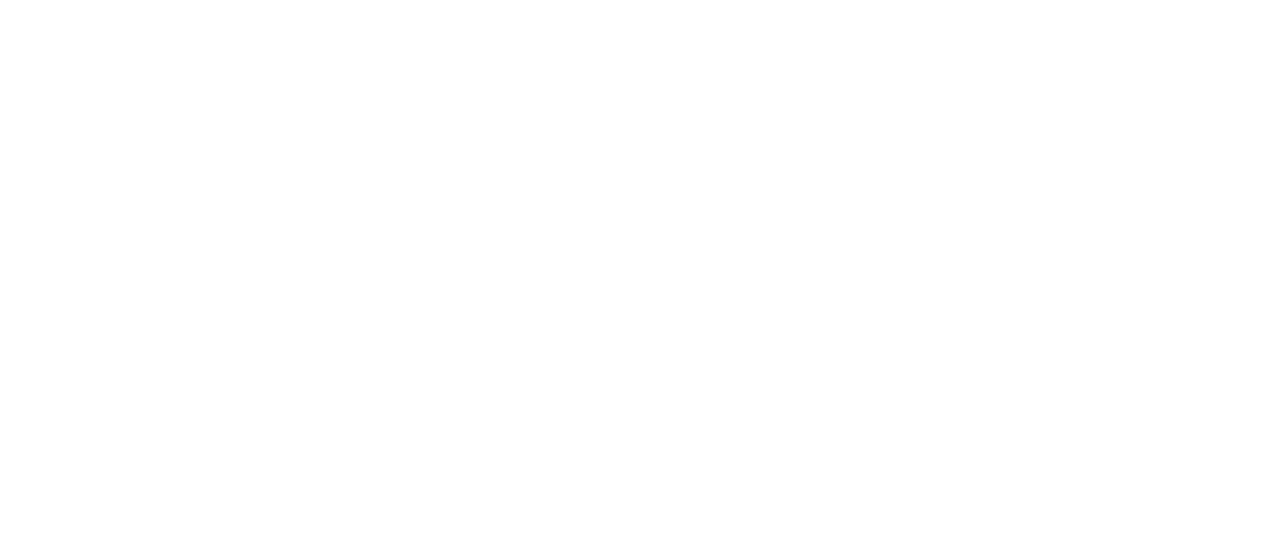
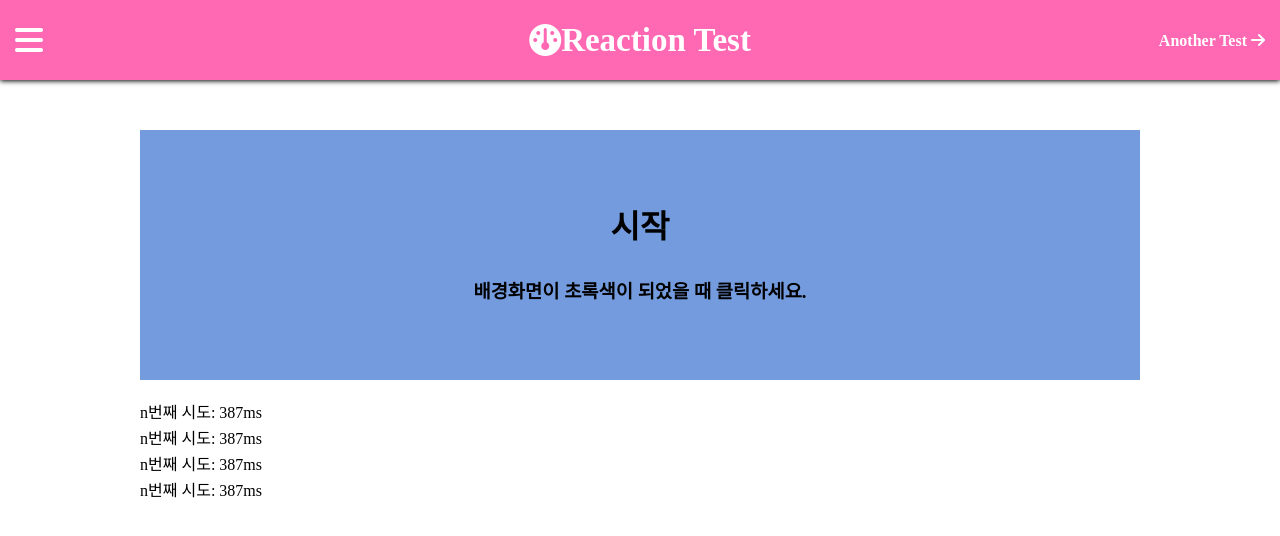
Before and after one commit to JUSTDOIT-11/reaction-rate-test, a plain HTML site: page index.html in a window 1280 px wide. Drawn offline with Linux system fonts and the light colour scheme.

Commit message:
reaction-test-clone-day1

```diff
--- /dev/null
+++ b/CSS/reset.css
@@ -0,0 +1,127 @@
+html,
+body,
+div,
+span,
+applet,
+object,
+iframe,
+p,
+blockquote,
+pre,
+a,
+abbr,
+acronym,
+address,
+big,
+cite,
+code,
+del,
+dfn,
+em,
+img,
+ins,
+kbd,
+q,
+s,
+samp,
+small,
+strike,
+strong,
+sub,
+sup,
+tt,
+var,
+b,
+u,
+i,
+center,
+dl,
+dt,
+dd,
+ol,
+ul,
+li,
+fieldset,
+form,
+label,
+legend,
+table,
+caption,
+tbody,
+tfoot,
+thead,
+tr,
+th,
+td,
+article,
+aside,
+canvas,
+details,
+embed,
+figure,
+figcaption,
+footer,
+header,
+hgroup,
+menu,
+nav,
+output,
+ruby,
+section,
+summary,
+time,
+mark,
+audio,
+video {
+  margin: 0;
+  padding: 0;
+  border: 0;
+  font-size: 100%;
+  font: inherit;
+  vertical-align: baseline;
+}
+/* HTML5 display-role reset for older browsers */
+article,
+aside,
+details,
+figcaption,
+figure,
+footer,
+header,
+hgroup,
+menu,
+nav,
+section {
+  display: block;
+}
+body {
+  line-height: 1;
+}
+ol,
+ul {
+  list-style: none;
+}
+blockquote,
+q {
+  quotes: none;
+}
+blockquote:before,
+blockquote:after,
+q:before,
+q:after {
+  content: "";
+  content: none;
+}
+table {
+  border-collapse: collapse;
+  border-spacing: 0;
+}
+
+input:focus {
+  outline: none;
+}
+
+a {
+  color: inherit;
+  text-decoration: none;
+}
--- a/CSS/style.css
+++ b/CSS/style.css
@@ -0,0 +1,16 @@
+@import "reset.css";
+@import "top-bar.css";
+@import "test-box.css";
+
+.layout {
+  display: flex;
+  flex-direction: column;
+  align-items: center;
+  height: 500px;
+}
+
+/*option*/
+
+.start-background-color {
+  background-color: pink;
+}
--- /dev/null
+++ b/CSS/test-box.css
@@ -0,0 +1,29 @@
+.test-box {
+  display: flex;
+  flex-direction: column;
+  margin-top: 130px;
+}
+
+.test-box-div {
+  background-color: rgb(115, 155, 221);
+  width: 1000px;
+  height: 250px;
+  display: flex;
+  flex-direction: column;
+  justify-content: center;
+  align-items: center;
+}
+
+.test-box-div h1:hover {
+  cursor: pointer;
+}
+
+.test-result {
+  display: flex;
+  flex-direction: column;
+  margin-top: 20px;
+}
+
+.test-result span {
+  margin: 5px 0px;
+}
--- /dev/null
+++ b/CSS/top-bar.css
@@ -0,0 +1,42 @@
+.top-bar {
+  position: fixed;
+  background-color: hotpink;
+  width: 100%;
+  height: 80px;
+  display: flex;
+  justify-content: space-between;
+  align-items: center;
+  color: white;
+  box-shadow: 0px 1px 5px black;
+}
+
+.top-bar div {
+  width: 33%;
+}
+.top-bar div:nth-child(2) {
+  display: flex;
+  justify-content: center;
+}
+
+.top-bar div:last-child {
+  display: flex;
+  justify-content: flex-end;
+  align-items: center;
+}
+
+.top-left-bar {
+  margin-left: 15px;
+}
+
+.top-middle-bar span {
+  font-size: 33px;
+  font-weight: 900;
+}
+
+.top-right-bar {
+  margin-right: 15px;
+}
+
+.top-right-bar span {
+  font-weight: 900;
+}
--- a/JS/app.js
+++ b/JS/app.js
@@ -0,0 +1,9 @@
+const testBox = document.querySelector(".test-box-div");
+const testStartButton = document.querySelector(".test-box-div h1");
+
+function reactionTestStart() {
+  testBox.classList.add("start-background-color");
+  testStartButton.remove();
+}
+
+testStartButton.addEventListener("click", reactionTestStart);
--- a/index.html
+++ b/index.html
@@ -8,6 +8,37 @@
     <title>Reaction Rate Test</title>
   </head>
   <body>
+    <div class="layout">
+      <div class="top-bar">
+        <div class="top-left-bar">
+          <i class="fa-solid fa-bars fa-2x"></i>
+        </div>
+        <div class="top-middle-bar">
+          <i class="fa-solid fa-gauge fa-2x"></i>
+          <span>Reaction Test</span>
+        </div>
+        <div class="top-right-bar">
+          <span>Another Test <i class="fa-solid fa-arrow-right"></i></span>
+        </div>
+      </div>
+      <main class="test-box">
+        <div class="test-box-div">
+          <h1>시작</h1>
+          <h3>배경화면이 초록색이 되었을 때 클릭하세요.</h3>
+        </div>
+        <div class="test-result">
+          <span>n번째 시도: 387ms</span>
+          <span>n번째 시도: 387ms</span>
+          <span>n번째 시도: 387ms</span>
+          <span>n번째 시도: 387ms</span>
+        </div>
+      </main>
+    </div>
+
     <script src="JS/app.js"></script>
+    <script
+      src="https://kit.fontawesome.com/1913d870a9.js"
+      crossorigin="anonymous"
+    ></script>
   </body>
 </html>
```
